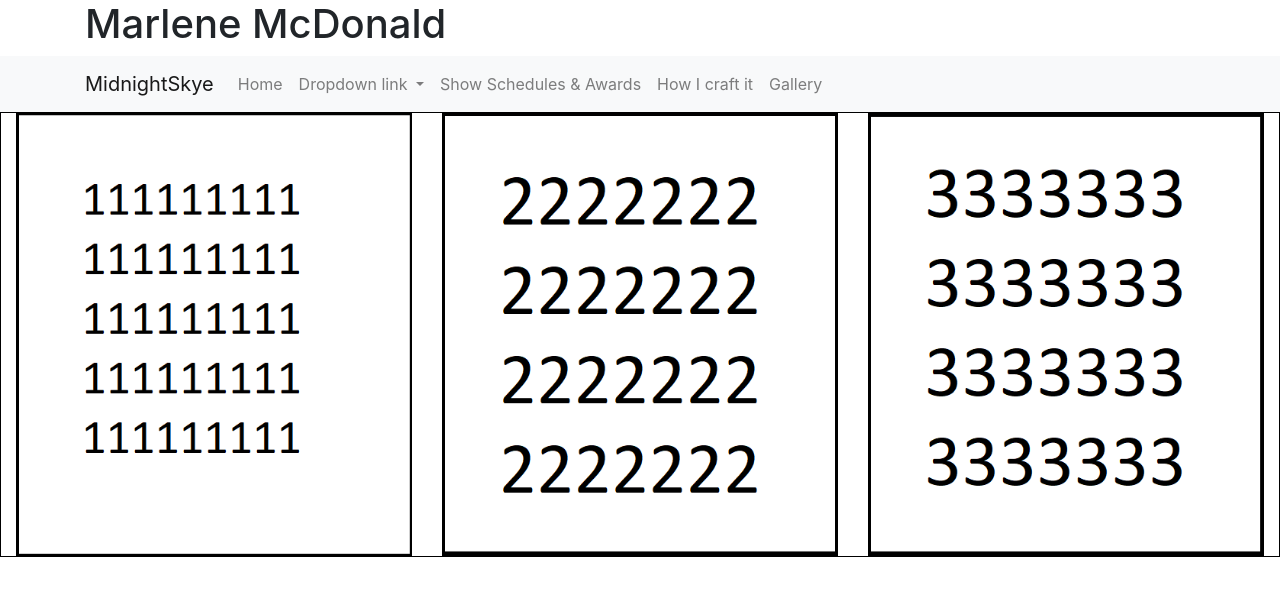
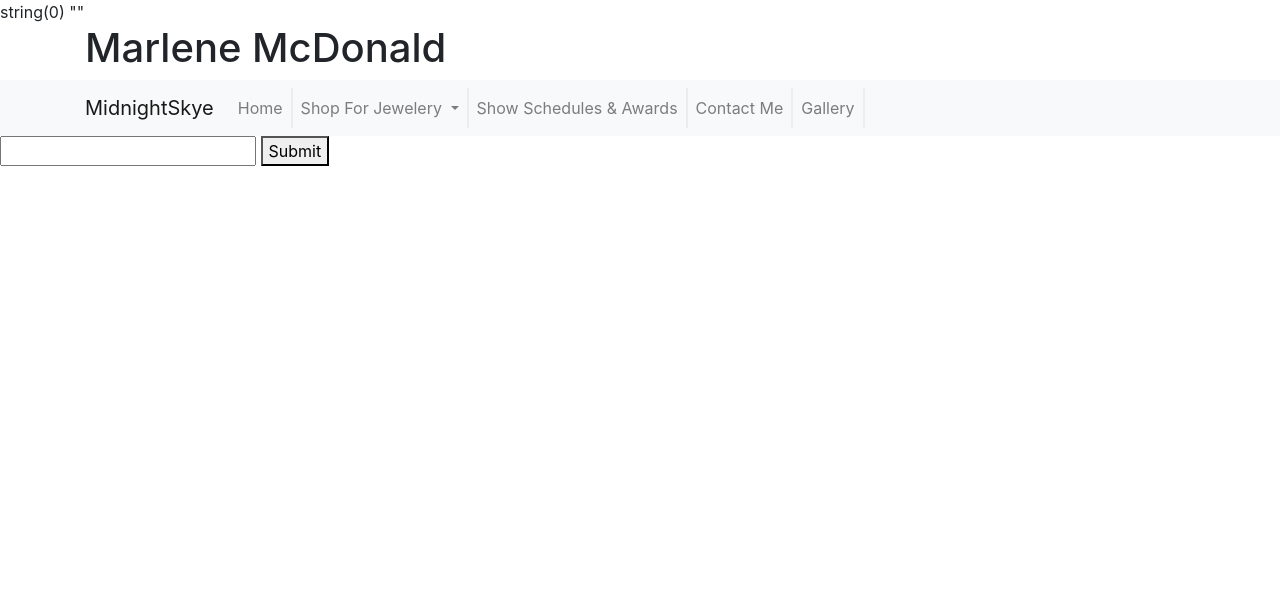
Before and after one commit to Masterloch/MidnightSkye, a PHP site: page / in a window 1280 px wide. Shown: the top 596 px of the page. Run offline with PHP 8.4, Linux system fonts and the light colour scheme; some libraries are stand-ins or nearby versions.

Commit message:
Added routing for GET requests and updated links on navbar.

```diff
--- /dev/null
+++ b/core/router/request.php
@@ -0,0 +1,7 @@
+<?php
+
+class Request {
+    public static function uri() {
+        return trim(parse_url($_SERVER['REQUEST_URI'], PHP_URL_PATH), '/');
+    }
+}
--- a/core/router/routes.php
+++ b/core/router/routes.php
@@ -8,6 +8,7 @@
 
 $router->define([
     '' => 'controllers/index.php',
+    'home' => 'controllers/index.php',
     'about' => 'controllers/about.php',
     'store' => 'controllers/store.php',
     'schedule' => 'controllers/schedule.php',
--- a/index.php
+++ b/index.php
@@ -3,8 +3,11 @@
 require 'core/router/router.php';
 $router = new Router();
 require 'core/router/routes.php';
+require 'core/router/request.php';
+$request = new Request();
 
-$uri = trim($_SERVER['REQUEST_URI'], '/');
+$uri = $request->uri();
+var_dump($uri);
 $uri = $router->direct($uri);
 
 
--- a/views/index.php
+++ b/views/index.php
@@ -1,5 +1,11 @@
+<form method="POST" action ="/store">
+    <input name="name"></input>
+    <button type="submit">Submit</buttom>
+</form>
 
-        <div class="container-fluid"> <!-- Showcase -->
+
+<!--
+        <div class="container-fluid">  Showcase
             <div class="row" style="border: 1px solid black">
                 <div class="col-xs-12 col-sm-4">
                     <img src="core/images/image01.png" class="img-fluid"/>
@@ -11,7 +17,7 @@
                     <img src="core/images/image03.png" class="img-fluid"/>
                 </div>
             </div>
-        </div>
+        </div>-->
 
 <script>
 </script>
--- a/views/navBar.php
+++ b/views/navBar.php
@@ -5,6 +5,11 @@
   <meta charset="utf-8">
   <meta name="viewport" content="width=device-width, initial-scale=1">
   <link rel="stylesheet" href="https://maxcdn.bootstrapcdn.com/bootstrap/4.0.0/css/bootstrap.min.css" integrity="sha384-Gn5384xqQ1aoWXA+058RXPxPg6fy4IWvTNh0E263XmFcJlSAwiGgFAW/dAiS6JXm" crossorigin="anonymous">
+  <style type="text/css">
+        .vertical-divider{
+             border-right: 2px solid rgba(192,192,192,0.2);
+        }
+    </style>
 </head>
 <body>
         <div class="container">
@@ -15,22 +20,25 @@
             <div class="container">
                 <ul class="navbar-nav">
                     <div class="navbar-header hidden-sm-down float-right">
-                        <a class="navbar-brand" href="#">MidnightSkye</a>
+                        <a class="navbar-brand" href="/">MidnightSkye</a>
                     </div>
-                    <li class="nav-item"><a class="nav-link" href="#">Home</a></li>
-                    <li class="nav-item dropdown">
+                    <li class="nav-item vertical-divider"><a class="nav-link" href="/home">Home</a></li>
+                    <li class="nav-item dropdown vertical-divider">
                         <a class="nav-link dropdown-toggle" href="#" id="navbardrop" data-toggle="dropdown">
-                          Dropdown link
+                          Shop For Jewelery
                         </a>
                         <div class="dropdown-menu">
-                          <a class="dropdown-item" href="#">Link 1</a>
-                          <a class="dropdown-item" href="#">Link 2</a>
-                          <a class="dropdown-item" href="#">Link 3</a>
+                          <a class="dropdown-item" href="/store?type=Necklace">Necklaces</a>
+                          <a class="dropdown-item" href="/store?type=Bracelet">Bracelets</a>
+                          <a class="dropdown-item" href="/store?type=Earrings">Earrings</a>
+                          <div class="dropdown-divider"></div>
+                          <a class="dropdown-item" href="/store?type=Atlantean">Atlantean Talisman Collection</a>
+                          <a class="dropdown-item" href="/store?type=Mermaids">Mermaids & Goddesses</a>
                         </div>
                       </li>
-                    <li class="nav-item"><a class="nav-link" href="#">Show Schedules & Awards</a></li>
-                    <li class="nav-item"><a class="nav-link" href="#">How I craft it</a></li>
-                    <li class="nav-item"><a class="nav-link" href="#">Gallery</a></li>
+                    <li class="nav-item vertical-divider"><a class="nav-link" href="/schedule">Show Schedules & Awards</a></li>
+                    <li class="nav-item vertical-divider"><a class="nav-link" href="/contact">Contact Me</a></li>
+                    <li class="nav-item vertical-divider"><a class="nav-link" href="/gallery">Gallery</a></li>
                 </ul>
             </div>
         </nav>
--- a/views/store.php
+++ b/views/store.php
@@ -6,6 +6,7 @@
  * and open the template in the editor.
  */
 
+echo "<h1>Store</h1>";
 
-
-echo "<h1>Store</h1>";
+echo "<h1>" . $_REQUEST['type'] . "<h1>";
+var_dump($_REQUEST);
```
Also changed, not shown: nbproject/private/private.xml (+1 -7 lines).
